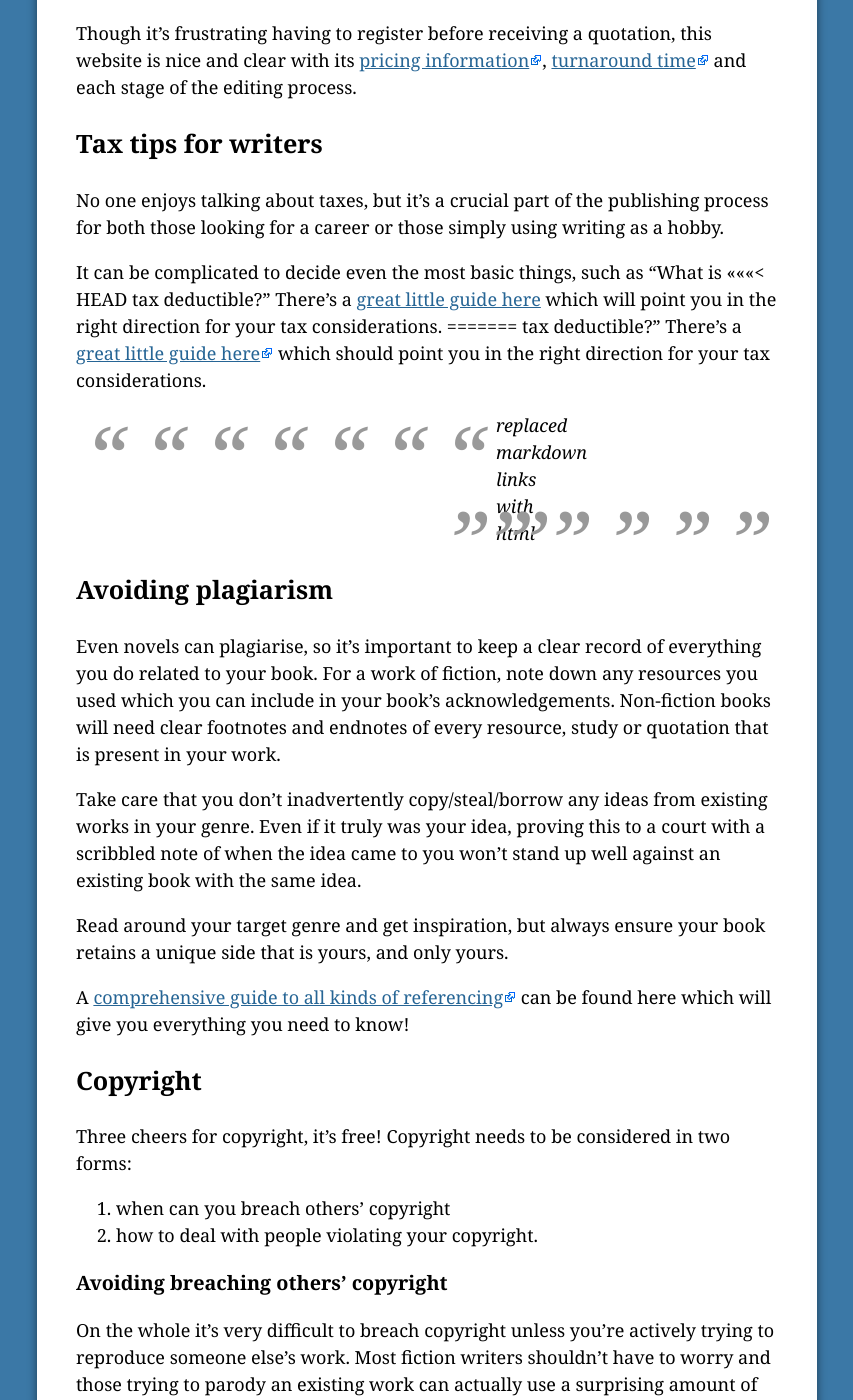
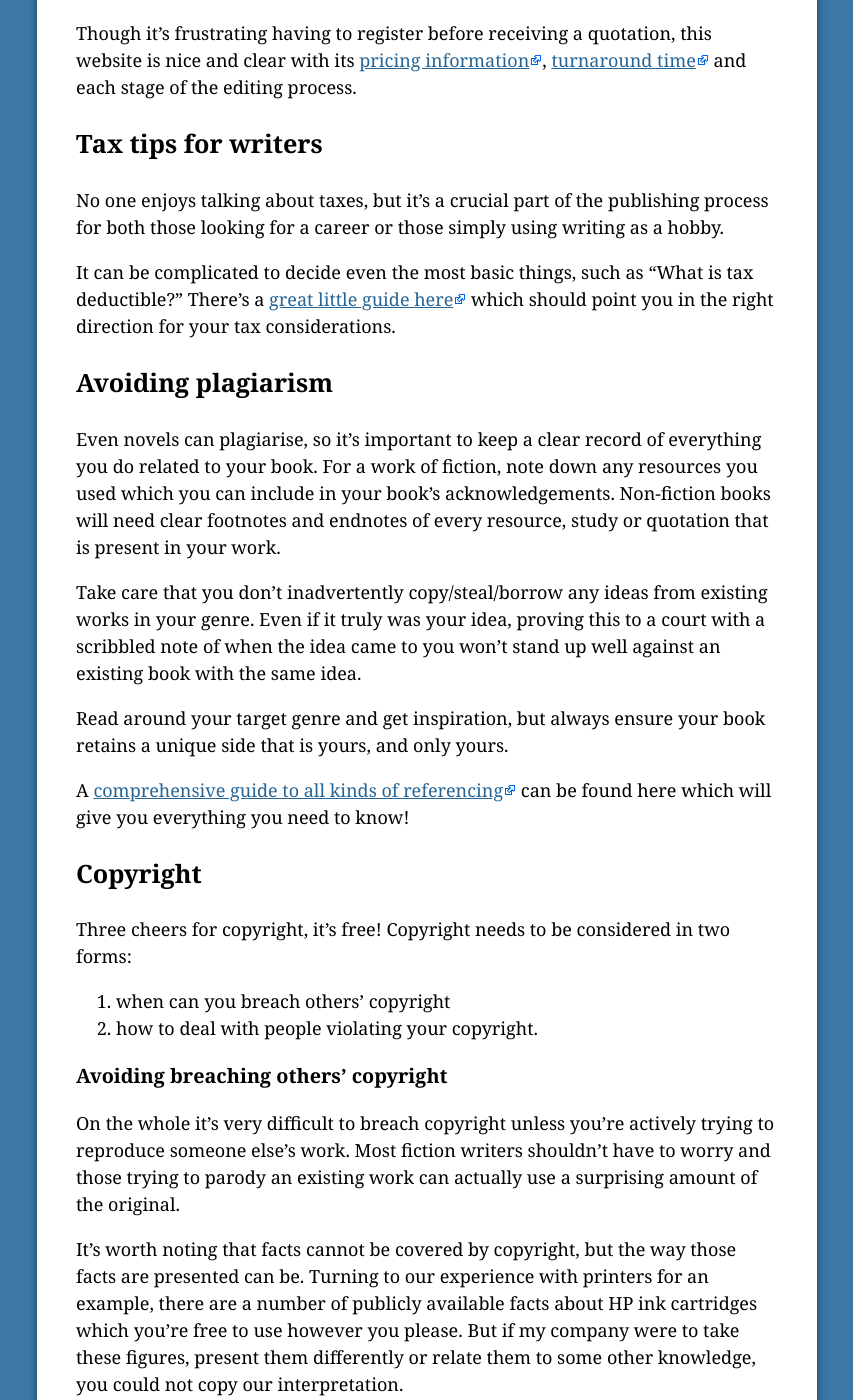
Before and after one commit to stinkyink/book-publishing-guide, a Jekyll site: the page built from chapter1.markdown, in a window 1280 px wide and 1400 px high, scrolled down 1717 px. Shown: the whole window, without its empty margins (3-856 px from the left). Built offline with Jekyll 4.4.1, drawn with Linux system fonts in a browser that asks for light colours; nearby versions of some CDN libraries; comment, search, counter and statistics services are not loaded; some of the changed text lies outside the part shown.

Commit message:
fixed madness and redid links in chapter 2

```diff
--- a/chapter1.markdown
+++ b/chapter1.markdown
@@ -83,15 +83,8 @@ publishing process for both those looking for a career or those simply using
 writing as a hobby.
 
 It can be complicated to decide even the most basic things, such as “What is
-<<<<<<< HEAD
-tax deductible?” There’s a [great little guide
-here](http://www.scribendi.com/advice/tax_tips_for_writers.en.html) which
-will point you in the right direction for your tax considerations.
-=======
 tax deductible?” There’s a <a href="http://www.scribendi.com/advice/tax_tips_for_writers.en.html" rel="external">great little guide
-here</a> which
-should point you in the right direction for your tax considerations.
->>>>>>> replaced markdown links with html
+here</a> which should point you in the right direction for your tax considerations.
 
 ## <a name="c1_3">Avoiding plagiarism</a>
 
@@ -143,14 +136,8 @@ be found here which will give you everything you need to know!
 
 ### Protecting your own works
 
-<<<<<<< HEAD
-There’s a great [breakdown of copyright
-information](http://www.whatiscopyright.org/) here which gives you a
-=======
-There’s a great <a href="http://www.whatiscopyright.org/" rel="external">breakdown of copyright
-information</a> here which should give you a
->>>>>>> replaced markdown links with html
-good idea of what’s acceptable, and what’s not.
+There’s a great <a href="http://www.whatiscopyright.org/" rel="external">breakdown of copyright information</a>
+here which should give you a good idea of what’s acceptable, and what’s not.
 
 To quickly summarise the important points of copyrighting your work:
 
@@ -226,15 +212,10 @@ difference, but we’ll discuss these more in our book marketing tips!
 There are a number of resources you can go to for further information about
 copyright. Some educational institutes such as
 <a href="http://copyright.columbia.edu/copyright/copyright-in-general
-/copyright-quickguide/" rel="external">Columbia</a> and <a href="" rel="external">Stanford</a>(http://copyright.columbia.edu/copyright
-/copyright-in-general/copyright-quickguide/) provide excellent guides that
-cover most areas of the law. There are also some
-<<<<<<< HEAD
-[charities](http://www.educause.edu/Resources/Browse/Copyright/17092) who
-=======
-<a href="http://www.educause.edu/Resources/Browse/Copyright/17092" rel="external">charities</a> who also
->>>>>>> replaced markdown links with html
-offer insight.
+/copyright-quickguide/" rel="external">Columbia</a> and <a href="http://copyright.columbia.edu/copyright
+/copyright-in-general/copyright-quickguide/" rel="external">Stanford</a> provide excellent guides that
+cover most areas of the law. There are also some <a href="http://www.educause.edu/Resources/Browse/Copyright/17092" rel="external">charities</a>
+who also offer insight.
 
 If you’re looking for advice and current happenings in the realms of online
 property (which as a potential eBook author you ought to be) the
@@ -260,8 +241,10 @@ purchased.
 If you require any further information on DRM, and how it can be applied to
 the different formats of eBooks, check out these two helpful posts:
 
-* <a href="http://www.drm.uk.com/" rel="external">The Official Library Site for Digital Rights Management</a>
-* <a href="http://en.wikipedia.org/wiki/Digital_rights_management#E-books" rel="external">Wikipedias DRM information for eBooks</a>
+<ul>
+  <li><a href="http://www.drm.uk.com/" rel="external">The Official Library Site for Digital Rights Management</a></li>
+  <li><a href="http://en.wikipedia.org/wiki/Digital_rights_management#E-books" rel="external">Wikipedias DRM information for eBooks</a></li>
+</ul>
 
 ## <a name="c1_6">Purchasing an ISBN</a>
 
```
Also changed, not shown: other parts of chapter1.markdown (+3 -4 lines), chapter2.markdown (+50 -47 lines).
